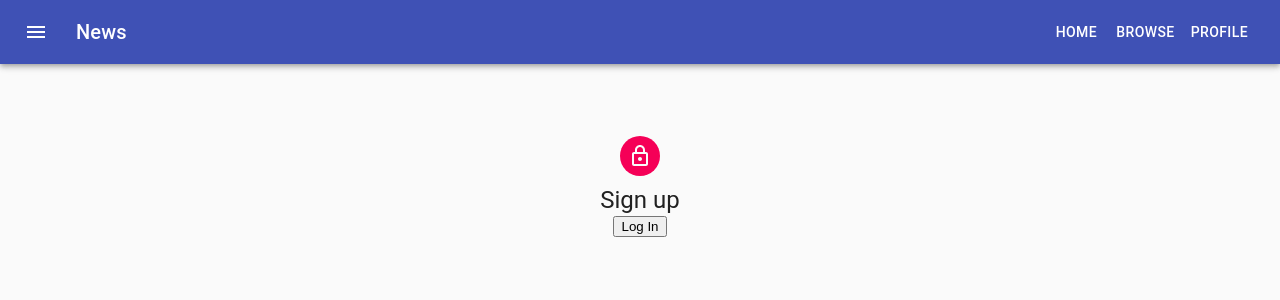
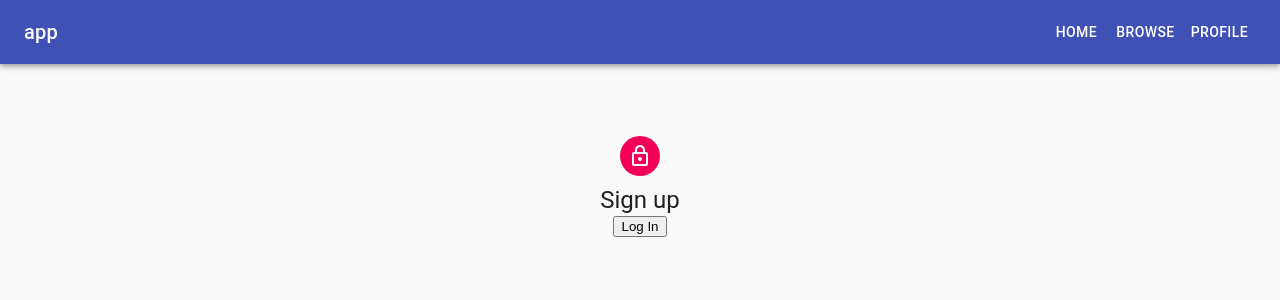
Before and after one commit to IvanFeng1/show-tracker, a React (Create React App) app in the folder client/: page / in a window 1280 px wide. Shown: the top 300 px of the page. Built offline with nearby package versions, Linux system fonts and the light colour scheme; no server answers.

Commit message:
Small update to header

```diff
--- a/client/src/components/Header.js
+++ b/client/src/components/Header.js
@@ -6,7 +6,7 @@ import Typography from '@material-ui/core/Typography';
 import Button from '@material-ui/core/Button';
 import IconButton from '@material-ui/core/IconButton';
 import MenuIcon from '@material-ui/icons/Menu';
-import {Link, NavLink } from 'react-router-dom'
+import { Link, NavLink } from 'react-router-dom';
 
 const useStyles = makeStyles((theme) => ({
   root: {
@@ -18,10 +18,10 @@ const useStyles = makeStyles((theme) => ({
   title: {
     flexGrow: 1,
   },
-  link : {
-    color: "#FFF",
-    textDecoration: "none"
-  }
+  link: {
+    color: '#FFF',
+    textDecoration: 'none',
+  },
 }));
 
 export default function ButtonAppBar() {
@@ -31,15 +31,24 @@ export default function ButtonAppBar() {
     <div className={classes.root}>
       <AppBar position="static">
         <Toolbar>
-          <IconButton edge="start" className={classes.menuButton} color="inherit" aria-label="menu">
-            <MenuIcon />
-          </IconButton>
           <Typography variant="h6" className={classes.title}>
-            News
+            app
           </Typography>
-          <Button><Link className={classes.link} to="/">Home</Link> </Button>
-          <Button><Link className={classes.link} to="/browse">browse</Link> </Button>
-          <Button><Link className={classes.link} to="/profile">profile</Link> </Button>
+          <Button>
+            <Link className={classes.link} to="/">
+              Home
+            </Link>{' '}
+          </Button>
+          <Button>
+            <Link className={classes.link} to="/browse">
+              browse
+            </Link>{' '}
+          </Button>
+          <Button>
+            <Link className={classes.link} to="/profile">
+              profile
+            </Link>{' '}
+          </Button>
         </Toolbar>
       </AppBar>
     </div>
```
